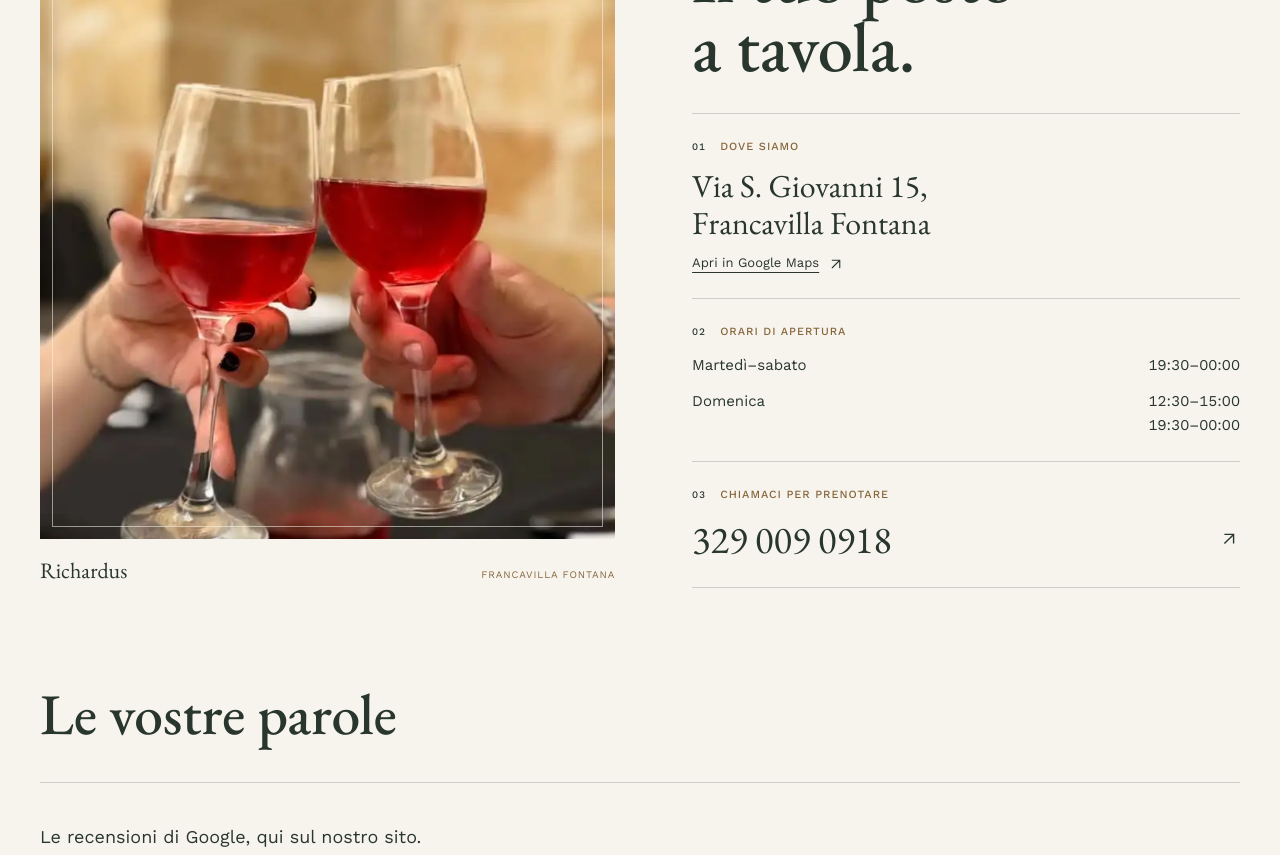
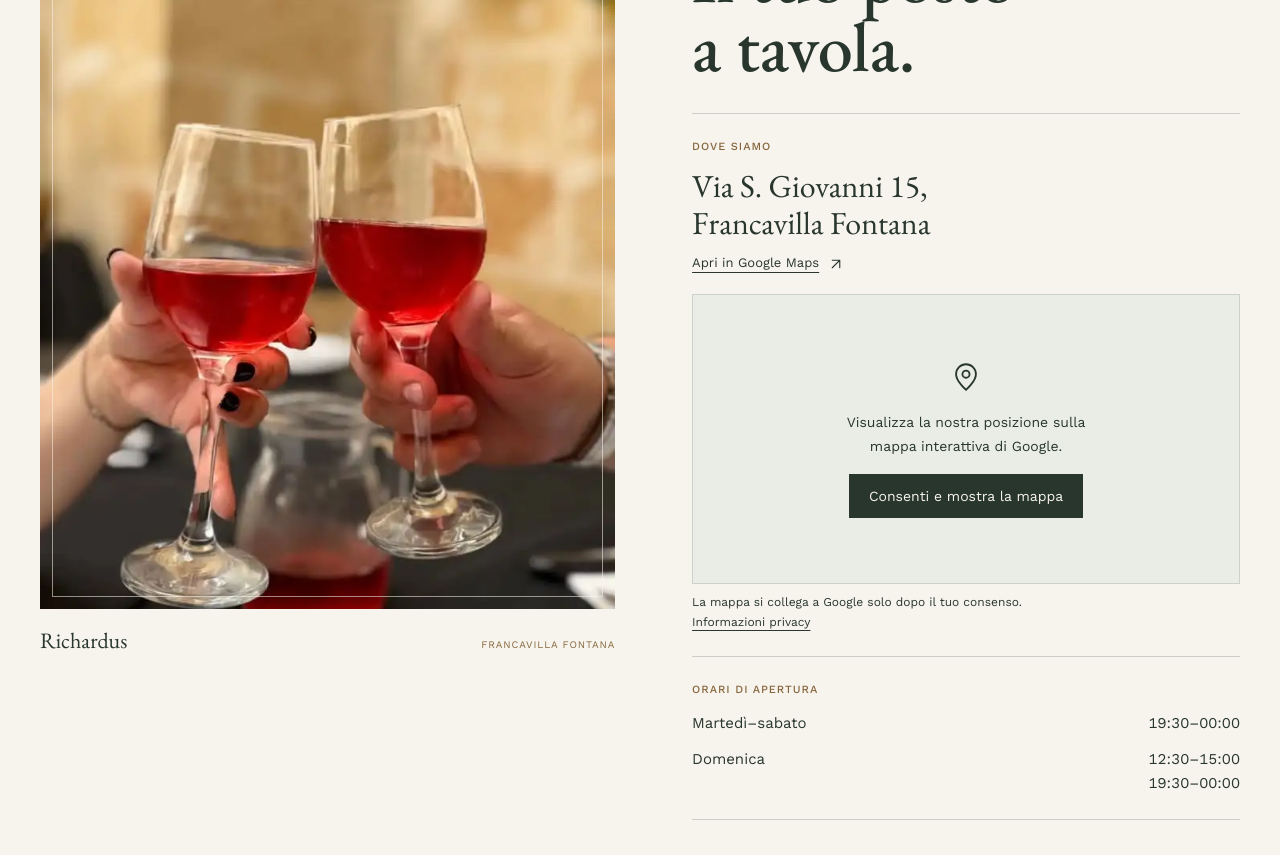
Before and after one commit to FrancescoPalasciano/richardus, a Next.js app: page / in a window 1280 px wide. Shown: the part 1000-1855 px from the top of the page. Built offline with nearby package versions, Linux system fonts and the light colour scheme.

Commit message:
feat: add Google map and simplify restaurant contact section

```diff
--- a/src/app/cookie-policy/page.tsx
+++ b/src/app/cookie-policy/page.tsx
@@ -84,6 +84,29 @@ export default function CookiePage() {
         </p>
       </section>
       <CookiePreferences />
+      <section id="mappa" className="scroll-mt-28">
+        <h2>Mappa Google</h2>
+        <p>
+          La mappa incorporata è un contenuto facoltativo separato dalle
+          recensioni. Si attiva solo con “Consenti e mostra la mappa”. Il
+          caricamento trasmette a Google dati tecnici, tra cui l’indirizzo IP, e
+          può comportare l’utilizzo di cookie secondo l’
+          <a
+            href="https://policies.google.com/privacy?hl=it"
+            target="_blank"
+            rel="noopener noreferrer"
+          >
+            informativa Google
+          </a>
+          .
+        </p>
+        <p>
+          Questa scelta non viene salvata nella memoria del browser: vale solo
+          finché la sezione rimane aperta. Il pulsante “Disattiva la mappa”
+          rimuove il contenuto incorporato. Puoi sempre aprire l’indirizzo
+          direttamente su Google Maps senza attivare la mappa nel sito.
+        </p>
+      </section>
       <section>
         <h2>Revoca e servizi collegati</h2>
         <p>
@@ -94,9 +117,10 @@ export default function CookiePage() {
           nelle impostazioni del browser.
         </p>
         <p>
-          I link a Instagram, WhatsApp e Google Maps sono normali collegamenti:
-          non incorporano i relativi contenuti nella pagina. Puoi leggere le
-          recensioni direttamente su Google senza attivare Elfsight.
+          I link a Instagram e WhatsApp sono normali collegamenti. La mappa
+          Google incorporata viene invece gestita con la scelta separata
+          descritta sopra. Puoi leggere le recensioni direttamente su Google
+          senza attivare Elfsight.
         </p>
       </section>
     </LegalPage>
--- a/src/app/page.tsx
+++ b/src/app/page.tsx
@@ -69,7 +69,7 @@ export default function Home() {
           </a>
         </div>
       </PageHero>
-      <VisitSection telefono={telefono} />
+      <VisitSection />
       <ReviewsSection />
     </main>
   );
--- a/src/app/privacy-policy/page.tsx
+++ b/src/app/privacy-policy/page.tsx
@@ -120,6 +120,29 @@ export default function PrivacyPage() {
         </p>
       </section>
       <section>
+        <h2>Mappa interattiva</h2>
+        <p>
+          La sezione “Dove siamo” può caricare una mappa Google dopo un consenso
+          specifico, separato da quello delle recensioni. Il caricamento
+          permette a Google di ricevere dati tecnici quali indirizzo IP e
+          informazioni sul browser, e può comportare l’uso di cookie. Puoi
+          rimuovere la mappa con il pulsante “Disattiva la mappa”; la scelta non
+          viene memorizzata per le visite successive.
+        </p>
+        <p>
+          Il trattamento da parte del servizio è descritto nell’
+          <a
+            href="https://policies.google.com/privacy?hl=it"
+            target="_blank"
+            rel="noopener noreferrer"
+          >
+            informativa Google
+          </a>
+          . Le modalità di attivazione e disattivazione sono riportate nella{" "}
+          <Link href="/cookie-policy#mappa">cookie policy</Link>.
+        </p>
+      </section>
+      <section>
         <h2>Conservazione e destinatari</h2>
         <p>
           I tempi applicabili ai contatti e alle prenotazioni, gli eventuali
--- /dev/null
+++ b/src/components/GoogleMap.tsx
@@ -0,0 +1,72 @@
+"use client";
+
+import { useState } from "react";
+import Link from "next/link";
+
+export default function GoogleMap() {
+  const [visible, setVisible] = useState(false);
+
+  return (
+    <div className="mt-5">
+      <div className="overflow-hidden border border-foreground/15 bg-[#e9ede6]">
+        {visible ? (
+          <iframe
+            title="Google Maps: Richardus, Via San Giovanni 15, Francavilla Fontana"
+            src="https://maps.google.com/maps?q=Via+San+Giovanni+15,+Francavilla+Fontana,+BR,+Italy&output=embed&z=16"
+            className="block h-64 w-full border-0 sm:h-72"
+            loading="lazy"
+            referrerPolicy="strict-origin-when-cross-origin"
+            allowFullScreen
+          />
+        ) : (
+          <div className="flex min-h-64 flex-col items-center justify-center gap-4 px-5 py-7 text-center sm:min-h-72">
+            <svg
+              width="34"
+              height="34"
+              viewBox="0 0 24 24"
+              fill="none"
+              stroke="currentColor"
+              strokeWidth="1.3"
+              aria-hidden="true"
+            >
+              <path d="M19 10c0 5-7 11-7 11S5 15 5 10a7 7 0 1 1 14 0Z" />
+              <circle cx="12" cy="10" r="2.5" />
+            </svg>
+            <p className="max-w-64 text-sm leading-6">
+              Visualizza la nostra posizione sulla mappa interattiva di Google.
+            </p>
+            <button
+              type="button"
+              onClick={() => setVisible(true)}
+              className="min-h-11 cursor-pointer bg-foreground px-5 py-3 text-sm text-background focus-visible:outline-2 focus-visible:outline-offset-4 focus-visible:outline-foreground"
+            >
+              Consenti e mostra la mappa
+            </button>
+          </div>
+        )}
+      </div>
+      <div className="mt-2 flex flex-wrap items-baseline justify-between gap-2 text-xs leading-5">
+        <p className="max-w-sm">
+          {visible
+            ? "Mappa fornita da Google."
+            : "La mappa si collega a Google solo dopo il tuo consenso."}{" "}
+          <Link
+            href="/cookie-policy#mappa"
+            className="underline underline-offset-4"
+          >
+            Informazioni privacy
+          </Link>
+        </p>
+        {visible && (
+          <button
+            type="button"
+            onClick={() => setVisible(false)}
+            className="min-h-11 cursor-pointer underline underline-offset-4 focus-visible:outline-2 focus-visible:outline-offset-4"
+          >
+            Disattiva la mappa
+          </button>
+        )}
+      </div>
+    </div>
+  );
+}
--- a/src/components/VisitSection.module.css
+++ b/src/components/VisitSection.module.css
@@ -58,11 +58,6 @@
   letter-spacing: 0.09em;
   text-transform: uppercase;
 }
-.number {
-  font-variant-numeric: tabular-nums;
-  font-size: 0.625rem;
-  color: var(--foreground);
-}
 .address {
   font-style: normal;
 }
@@ -101,20 +96,6 @@
   flex-direction: column;
   text-align: right;
   font-variant-numeric: tabular-nums;
-}
-.phone {
-  display: flex;
-  justify-content: space-between;
-  align-items: center;
-  gap: 1rem;
-  min-height: 48px;
-  font-family: var(--font-eb-garamond), Georgia, serif;
-  font-size: clamp(2rem, 3vw, 2.5rem);
-  line-height: 1.2;
-  font-variant-numeric: tabular-nums;
-}
-.phone svg {
-  flex-shrink: 0;
 }
 .section a:focus-visible {
   outline: 2px solid var(--foreground);
@@ -183,14 +164,12 @@
     padding-top: 1.25rem;
   }
   .picture {
-    align-self: stretch;
-    display: flex;
-    flex-direction: column;
+    align-self: start;
+    position: sticky;
+    top: 7rem;
   }
   .imageFrame {
-    flex: 1;
-    min-height: 36rem;
-    aspect-ratio: auto;
+    aspect-ratio: 4 / 5;
   }
   .content {
     align-self: end;
--- a/src/components/VisitSection.tsx
+++ b/src/components/VisitSection.tsx
@@ -1,11 +1,12 @@
 import Image from "next/image";
+import GoogleMap from "./GoogleMap";
 import winePhoto from "@/app/images/vino.webp";
 import styles from "./VisitSection.module.css";
 
 const mapsUrl =
   "https://maps.google.com/?q=Via+San+Giovanni+15,+Francavilla+Fontana,+BR";
 
-export default function VisitSection({ telefono }: { telefono: string }) {
+export default function VisitSection() {
   return (
     <section
       id="contatti"
@@ -21,12 +22,7 @@ export default function VisitSection({ telefono }: { telefono: string }) {
       <div className={styles.content}>
         <dl className={styles.details}>
           <div className={styles.detail} data-reveal>
-            <dt>
-              <span className={styles.number} aria-hidden="true">
-                01
-              </span>
-              Dove siamo
-            </dt>
+            <dt>Dove siamo</dt>
             <dd>
               <address className={styles.address}>
                 <a
@@ -58,15 +54,11 @@ export default function VisitSection({ telefono }: { telefono: string }) {
                   </span>
                 </a>
               </address>
+              <GoogleMap />
             </dd>
           </div>
           <div className={styles.detail} data-reveal>
-            <dt>
-              <span className={styles.number} aria-hidden="true">
-                02
-              </span>
-              Orari di apertura
-            </dt>
+            <dt>Orari di apertura</dt>
             <dd>
               <dl className={styles.hours}>
                 <div>
@@ -94,30 +86,6 @@ export default function VisitSection({ telefono }: { telefono: string }) {
               </dl>
             </dd>
           </div>
-          <div className={styles.detail} data-reveal>
-            <dt>
-              <span className={styles.number} aria-hidden="true">
-                03
-              </span>
-              Chiamaci per prenotare
-            </dt>
-            <dd>
-              <a href={`tel:${telefono}`} className={styles.phone}>
-                329 009 0918
-                <svg
-                  width="22"
-                  height="22"
-                  viewBox="0 0 24 24"
-                  fill="none"
-                  stroke="currentColor"
-                  strokeWidth="1.5"
-                  aria-hidden="true"
-                >
-                  <path d="m7 17 10-10M7 7h10v10" />
-                </svg>
-              </a>
-            </dd>
-          </div>
         </dl>
       </div>
       <figure className={styles.picture} data-reveal>
```
